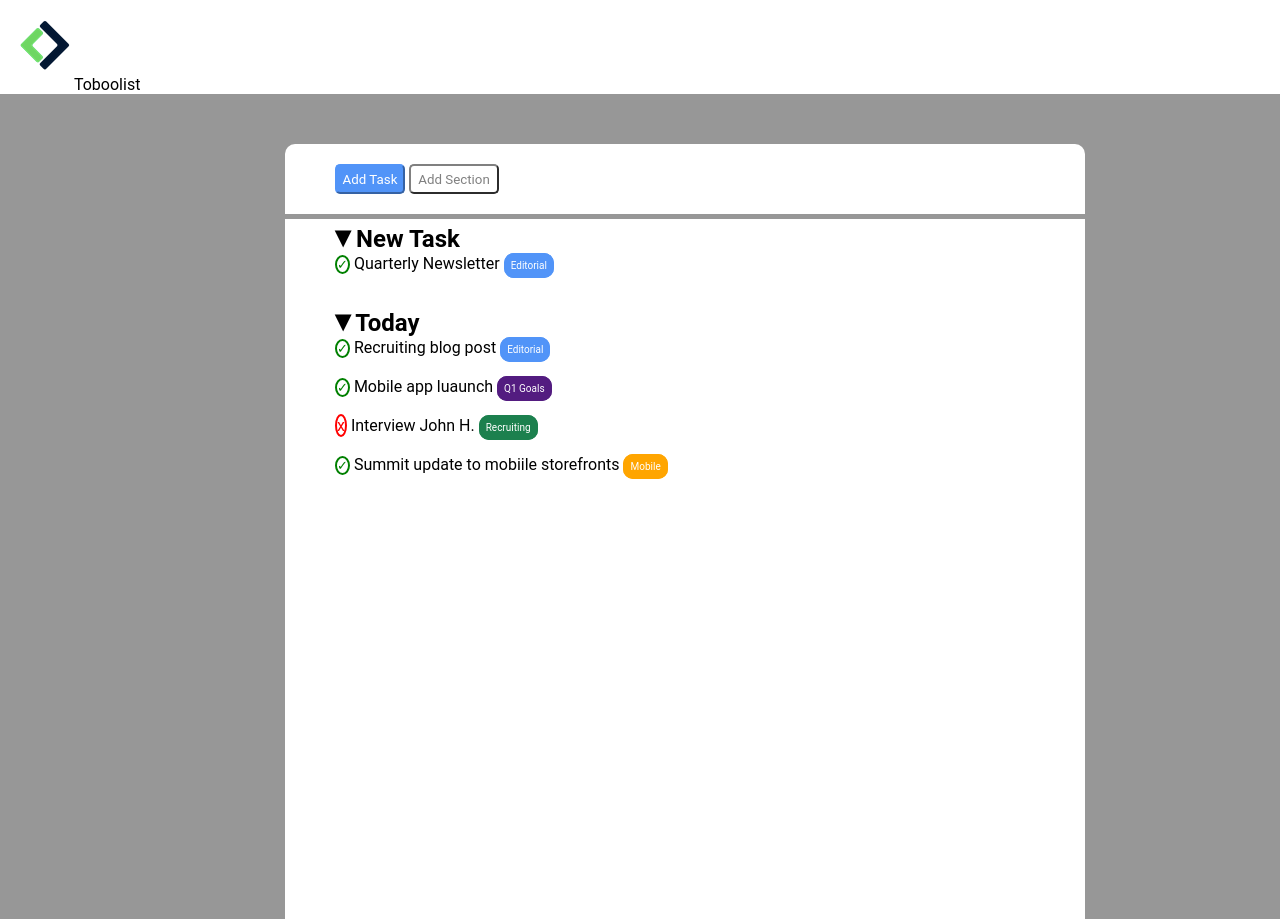
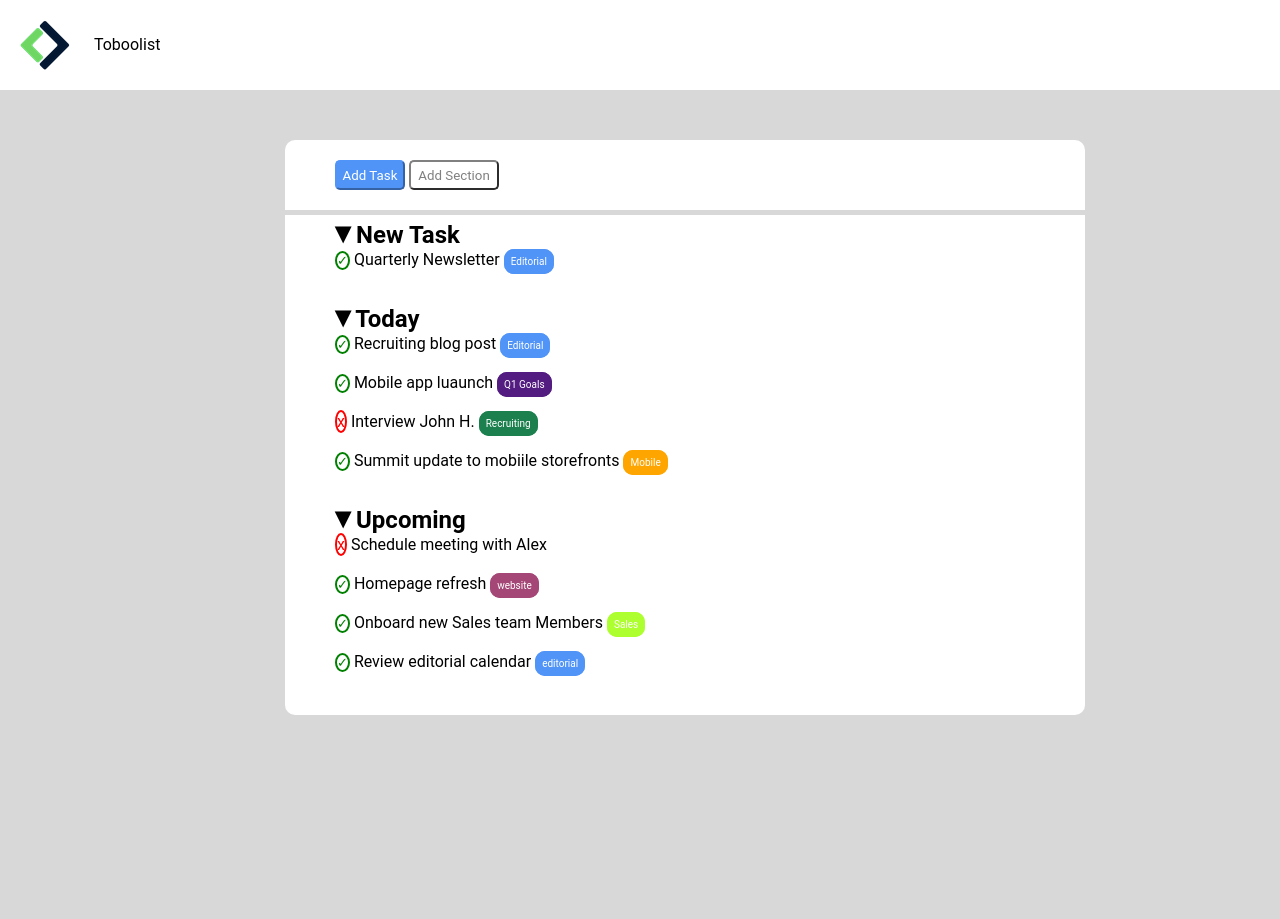
Before and after one commit to SamueleLettieri/html-css-toboolist, a plain HTML site: page index.html in a window 1280 px wide. After the commit the page ends 800 px from the top, so only its background shows below. Drawn offline with Linux system fonts and the light colour scheme.

Commit message:
commit 2

```diff
--- a/css/style.css
+++ b/css/style.css
@@ -5,13 +5,11 @@
     font-family: 'Roboto', sans-serif;
 }
 body{
-    background-color: rgb(151, 151, 151);
+    background-color: rgb(216, 216, 216);
 }
 
 header{
     background-color: rgb(255, 255, 255);
-  /*   width: 100%;
-    height: 100px; */
 }
 
 img{
@@ -19,9 +17,12 @@ img{
 }
 
 .titolo{
-    display: inline;
+    margin: 20px 0px 20px 20px;
+    line-height: 50px;
+    vertical-align: middle;
+}
 
-}
+
 
 .bottoni{
     background-color: rgb(255, 255, 255);
@@ -59,7 +60,9 @@ main{
     background-color: rgb(255, 255, 255);
     width: 800px;
     margin-left: 285px;
-    height: 700px;
+    height: 500px;
+    border-radius: 0px 0px 10px 10px;
+
 }
 
 .prima-sezione{
@@ -123,3 +126,21 @@ main{
     background-color: orange;
     border-radius: 10px 10px 10px 10px;
 }
+
+.edit5{
+    padding: 5px;
+    font-size: 10px;
+    color: rgb(255, 255, 255);
+    border: 2px solid rgb(165, 71, 118);
+    background-color: rgb(165, 71, 118);
+    border-radius: 10px 10px 10px 10px;
+}
+
+.edit6{
+    padding: 5px;
+    font-size: 10px;
+    color: rgb(255, 255, 255);
+    border: 2px solid greenyellow;
+    background-color: greenyellow;
+    border-radius: 10px 10px 10px 10px;
+}
--- a/index.html
+++ b/index.html
@@ -10,8 +10,8 @@
 </head>
 <body>
     <header>
-        <img src="./img/Logo.png" alt="">
-        <div class="titolo">Toboolist</div>
+        <img src="./img/Logo.png" alt="" class="titolo">
+        <span class="titolo">Toboolist</span>
     </header>
     <div class="bottoni">
         <button class="bott1">Add Task</button>
@@ -33,6 +33,15 @@
             <div class="distacco"> <span class="x">x</span> Interview John H. <span class="edit3">Recruiting</span></div>
             <div class="distacco"> <span class="spunta">✓</span> Summit update to mobiile storefronts <span class="edit4">Mobile</span></div>
         </section>
+        <section class="prima-sezione">
+            <h1>
+                <span class="freccia">▾</span> Upcoming
+             </h1>
+             <div class="distacco"> <span class="x">x</span> Schedule meeting with Alex</div>
+             <div class="distacco"> <span class="spunta">✓</span> Homepage refresh <span class="edit5">website</span></div>
+             <div class="distacco"> <span class="spunta">✓</span> Onboard new Sales team Members <span class="edit6">Sales</span></div>
+             <div class="distacco"> <span class="spunta">✓</span> Review editorial calendar <span class="edit1">editorial</span></div>
+        </section>
 
     </main>
 </body>
```
